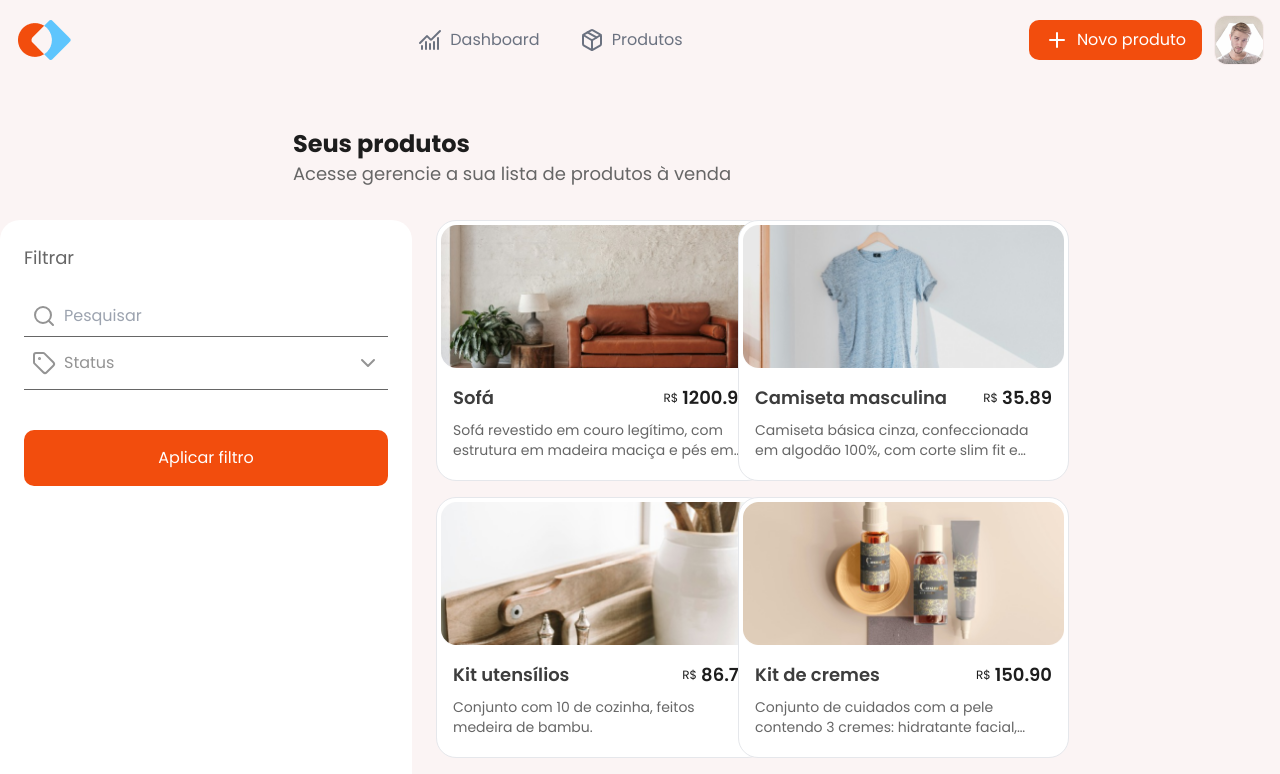
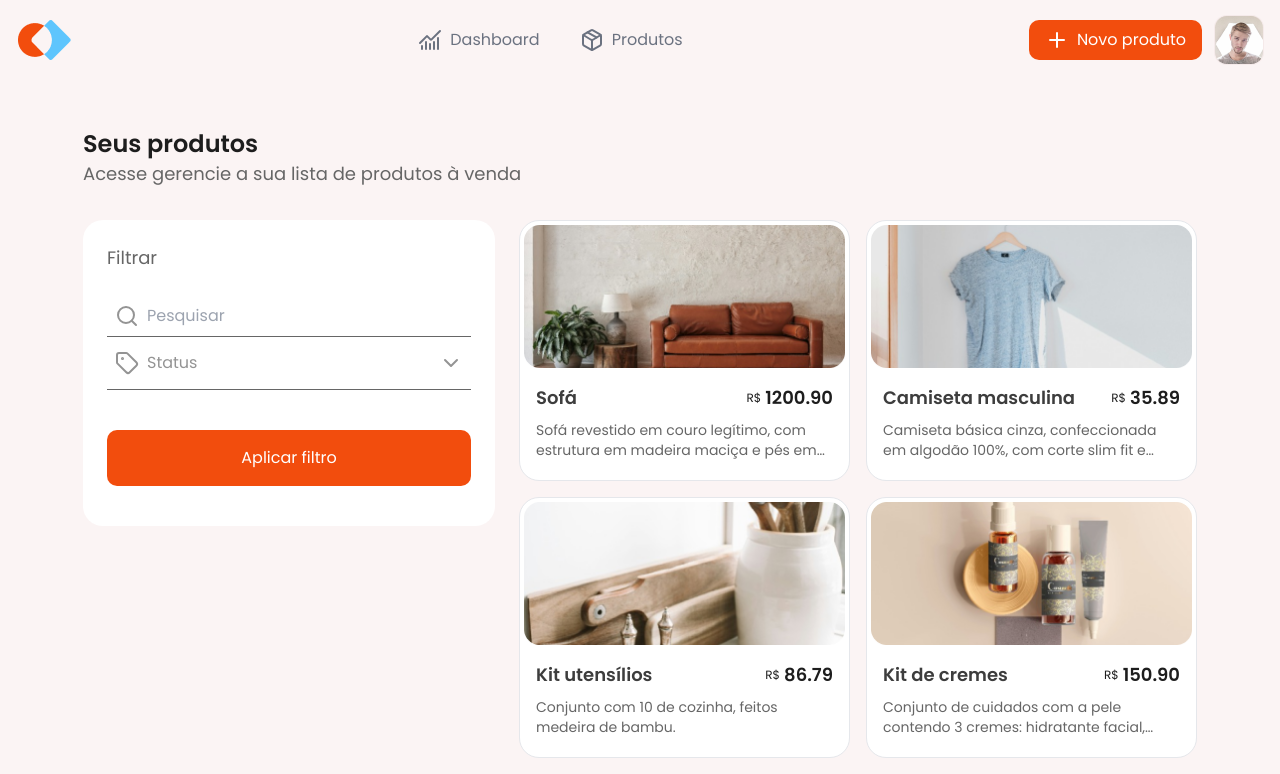
Before and after one commit to cesar7722a/Gestao-de-Marktplace, a React (Vite) app: page /Produtos in a window 1280 px wide. Shown: the top 774 px of the page. Built offline with nearby package versions, Linux system fonts and the light colour scheme.

Commit message:
chore colocando altura fixed no cardFilter

```diff
--- a/src/components/CardFilter.tsx
+++ b/src/components/CardFilter.tsx
@@ -4,7 +4,7 @@ import { Search } from "lucide-react";
 
 export function CardFilter() {
   return (
-    <div className="p-6 space-y-6 rounded-[20px] bg-white">
+    <div className="p-6 space-y-6 rounded-[20px] bg-white h-[306px]">
       <h2 className="text-lg text-[#666666]">Filtrar</h2>
       <div>
         <form className="space-y-10">
--- a/src/pages/Produtos.tsx
+++ b/src/pages/Produtos.tsx
@@ -65,9 +65,10 @@ export function Produtos() {
   return (
     <div className="space-y-12">
       <Header />
-      <div className="max-w-5xl flex gap-8 flex-col justify-center items-center">
+      <div className="flex justify-center items-center">
+        <div className="flex gap-8 flex-col">
           <div className="text-start">
-          <h1 className="text-2xl font-bold text-[rgb(29,29,29)]">
+            <h1 className="text-2xl font-semibold text-[rgb(29,29,29)]">
               Seus produtos
             </h1>
             <h2 className="text-lg text-[#666666]">
@@ -92,5 +93,6 @@ export function Produtos() {
           </div>
         </div>
       </div>
+    </div>
   );
 }
```
Lines whose indentation alone changed are shown as unchanged.
